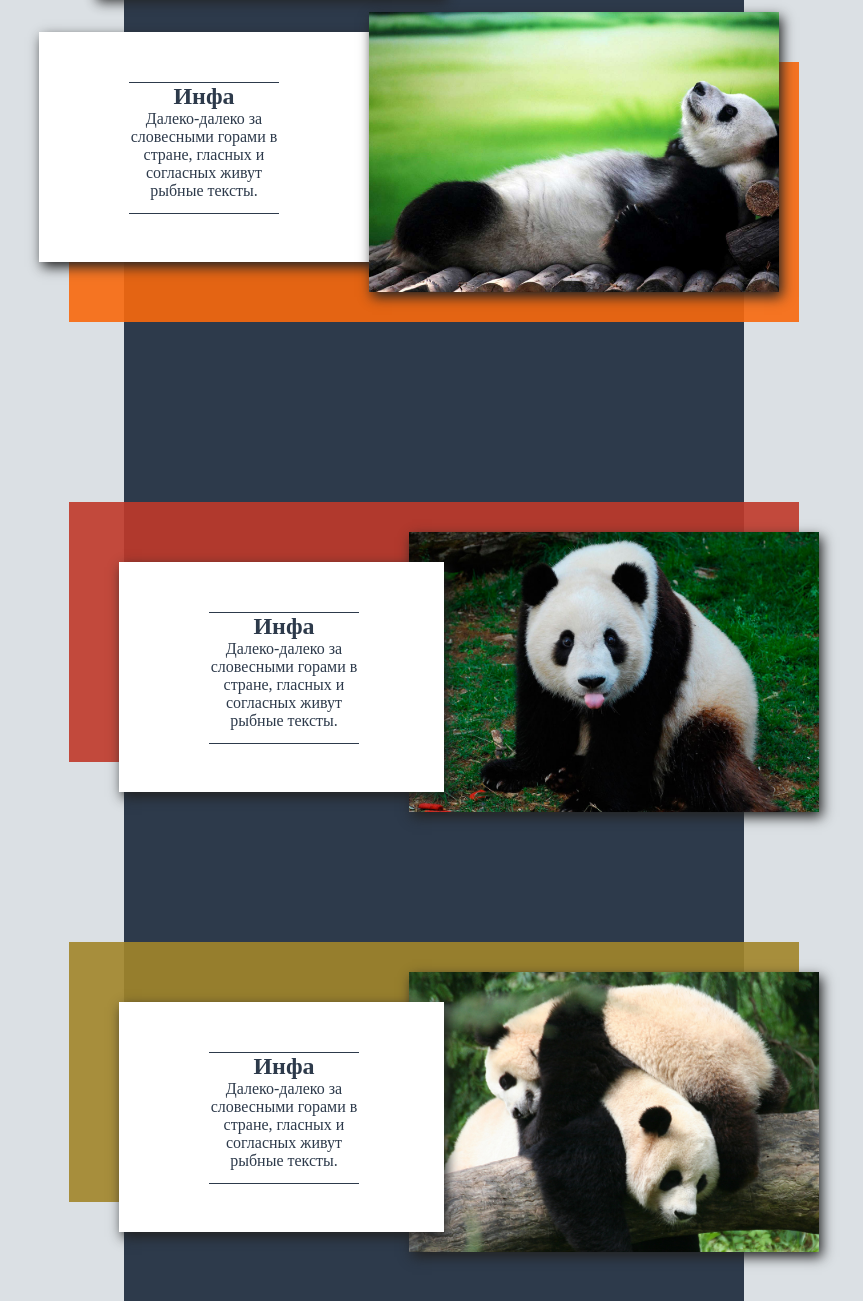
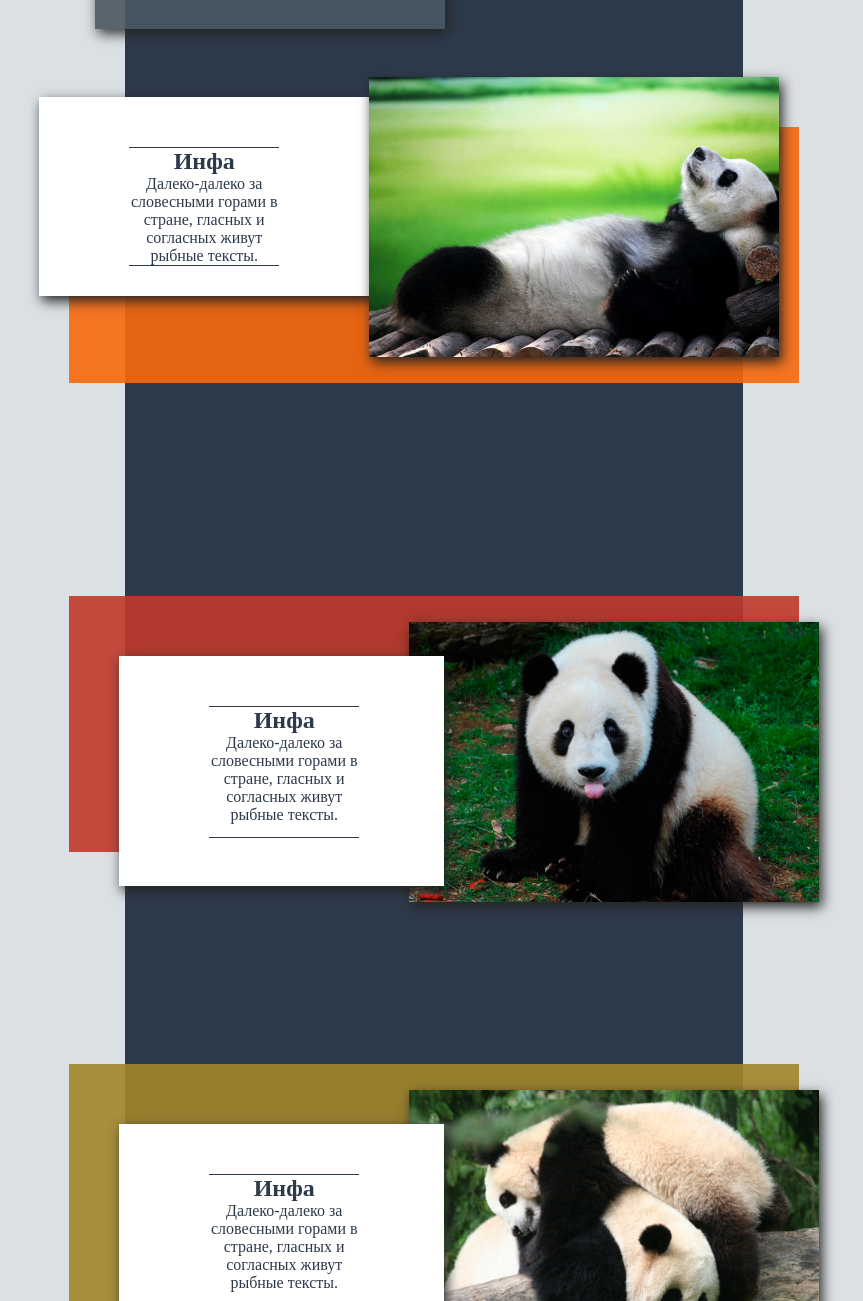
Before and after one commit to 1Landlord/pands, a plain HTML site: page index.html in a window 1280 px wide. Shown: the part 203-1504 px from the top of the page, without its empty margins (206-1069 px from the left). Drawn offline with Linux system fonts and the light colour scheme.

Commit message:
оптим

```diff
--- a/style.css
+++ b/style.css
@@ -10,15 +10,13 @@ html{
 }
 
 body{
-	width: 960px;
-	margin: 0 auto;
 	color: #777;
 	background-color: #DBE0E4;
 }
 .conteiner{
-	margin: 80px auto 60px auto;
+	margin: 7em auto;
 	padding: 5px;
-	width: 610px;
+	width: 38em;
 	position: relative;
 	background: #2D3A4B;
 }
@@ -77,25 +75,23 @@ nav ul li a:active{
 }
 /* Парящий блок 1 */
 .blok1{
-	height: 250px;
-	width: 720px;
-	margin-top: 180px;
-	padding: 5px;
+	height: 16em;
+    width: 120%;
+    margin-top: 35%;
     color: #fff;
     position: relative;
-	left: -60px;
+    left: -10%;
 	background: rgba(249, 105, 14, .9);
 }
 .infotext {
 	text-align: center;
     position: absolute;
-	width: 500px;
-	height: 200px;
+    width: 50%;
     top: -30px;
     left: -30px;
     background-color: #fff;
     color: #2D3A4B;
-	padding-top: 30px;
+    padding: 30px 0;
 	box-shadow: 3px 5px 12px #232323;
 }
 .centr{
@@ -118,13 +114,12 @@ nav ul li a:active{
 }
 /* Парящий блок 2 */
 .blok2{
-	height: 250px;
-	width: 720px;
-	margin-top: 180px;
-	padding: 5px;
+	height: 16em;
+    width: 120%;
+    margin-top: 35%;
     color: #fff;
     position: relative;
-	left: -60px;
+    left: -10%;
 	background: rgba(192, 57, 43, .9);
 }
 .infotext2{
@@ -152,13 +147,12 @@ nav ul li a:active{
 }
 /* Парящий блок 3 */
 .blok3{
-	height: 250px;
-	width: 720px;
-	margin-top: 180px;
-	padding: 5px;
+	height: 16em;
+    width: 120%;
+    margin-top: 35%;
     color: #fff;
     position: relative;
-	left: -60px;
+    left: -10%;
 	background: rgba(162, 133, 43, .9);
 	margin-bottom:  220px;
 }
```
Also changed, not shown: index.html (+0 -5 lines). Lines whose indentation alone changed are shown as unchanged.
